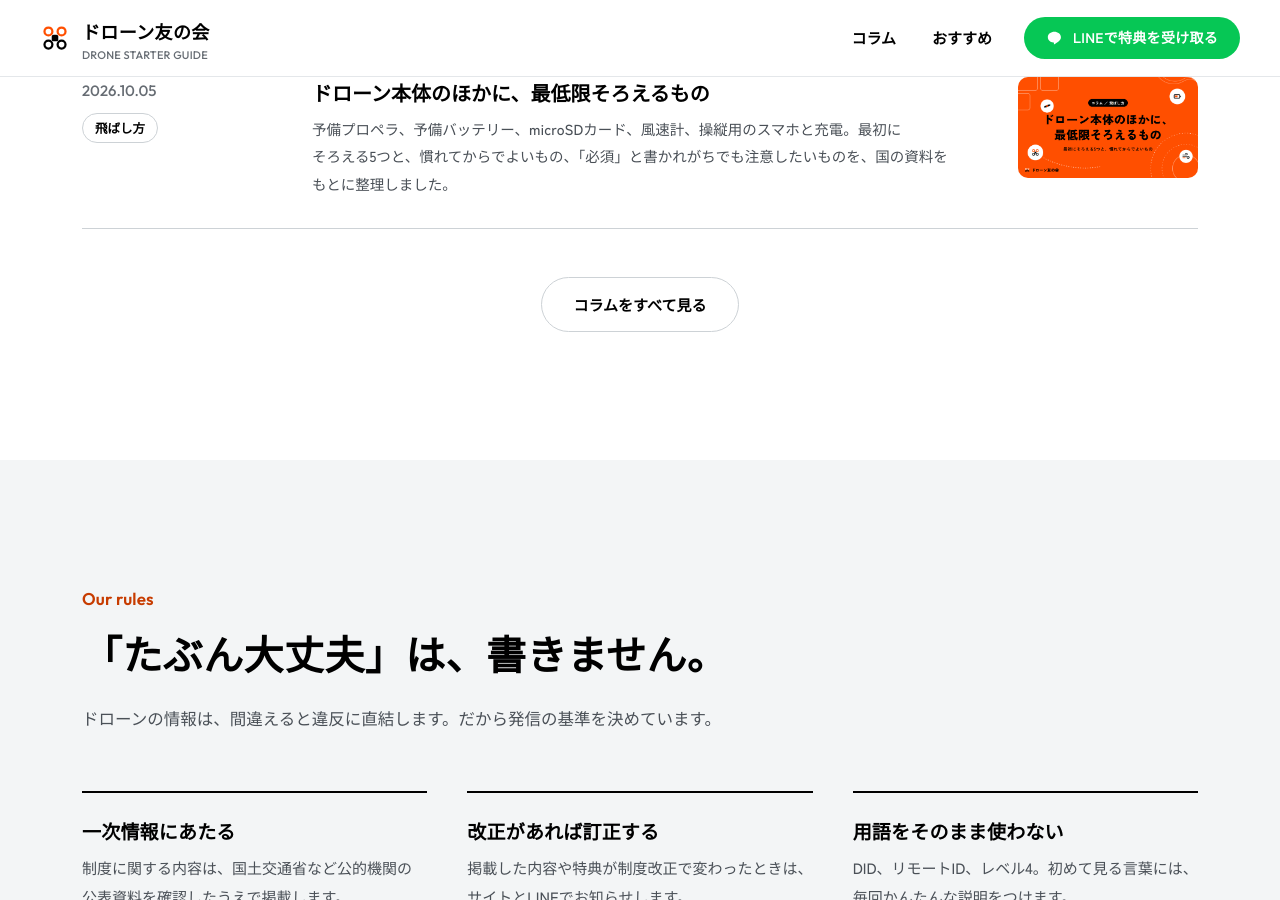
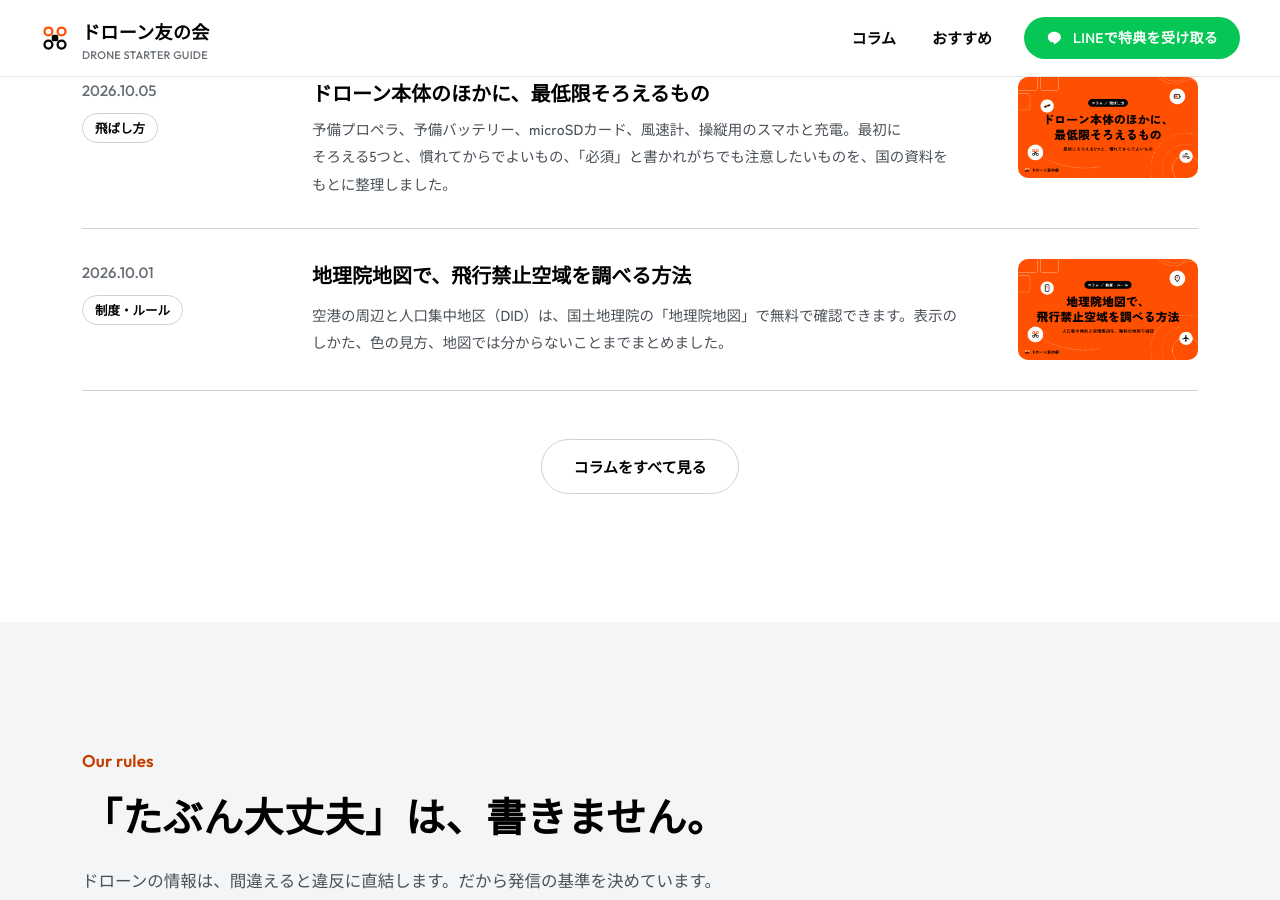
Before and after one commit to KoheiMizoguchi/drone-tomonokai, a Jekyll site: the page built from index.html, in a window 1280 px wide and 900 px high, scrolled down 4430 px. Built offline with Jekyll 4.4.1, drawn with Linux system fonts in a browser that asks for light colours.

Commit message:
トップのコラムの表示を最大7本に
Co-Authored-By: Claude Opus 5.5 <noreply@anthropic.com>

```diff
--- a/index.html
+++ b/index.html
@@ -346,7 +346,7 @@ layout: null
     </div>
   </section>
 
-  <!-- ============ 3. COLUMNS：最新コラム3件（①情報／記事0件なら非表示） ============ -->
+  <!-- ============ 3. COLUMNS：最新コラム7件まで（①情報／記事0件なら非表示） ============ -->
   {% if site.posts.size > 0 %}
   <section class="sec" id="columns">
     <div class="wrap">
@@ -355,7 +355,7 @@ layout: null
         <h2>もう一歩、<wbr>詳しく<wbr>知りたい<wbr>ときは。</h2>
         <p>制度の<wbr>背景や<wbr>機体選び、<wbr>練習の<wbr>コツまで。<wbr>ドローン友の会が<wbr>まとめた<wbr>読みものです。</p>
       </div>
-      {% assign latest = site.posts | slice: 0, 3 %}
+      {% assign latest = site.posts | slice: 0, 7 %}
       {% include column-cards.html posts=latest %}
       <div class="col-more"><a class="btn-ghost" href="{{ '/columns/' | relative_url }}">コラムを<wbr>すべて<wbr>見る</a></div>
     </div>
```
